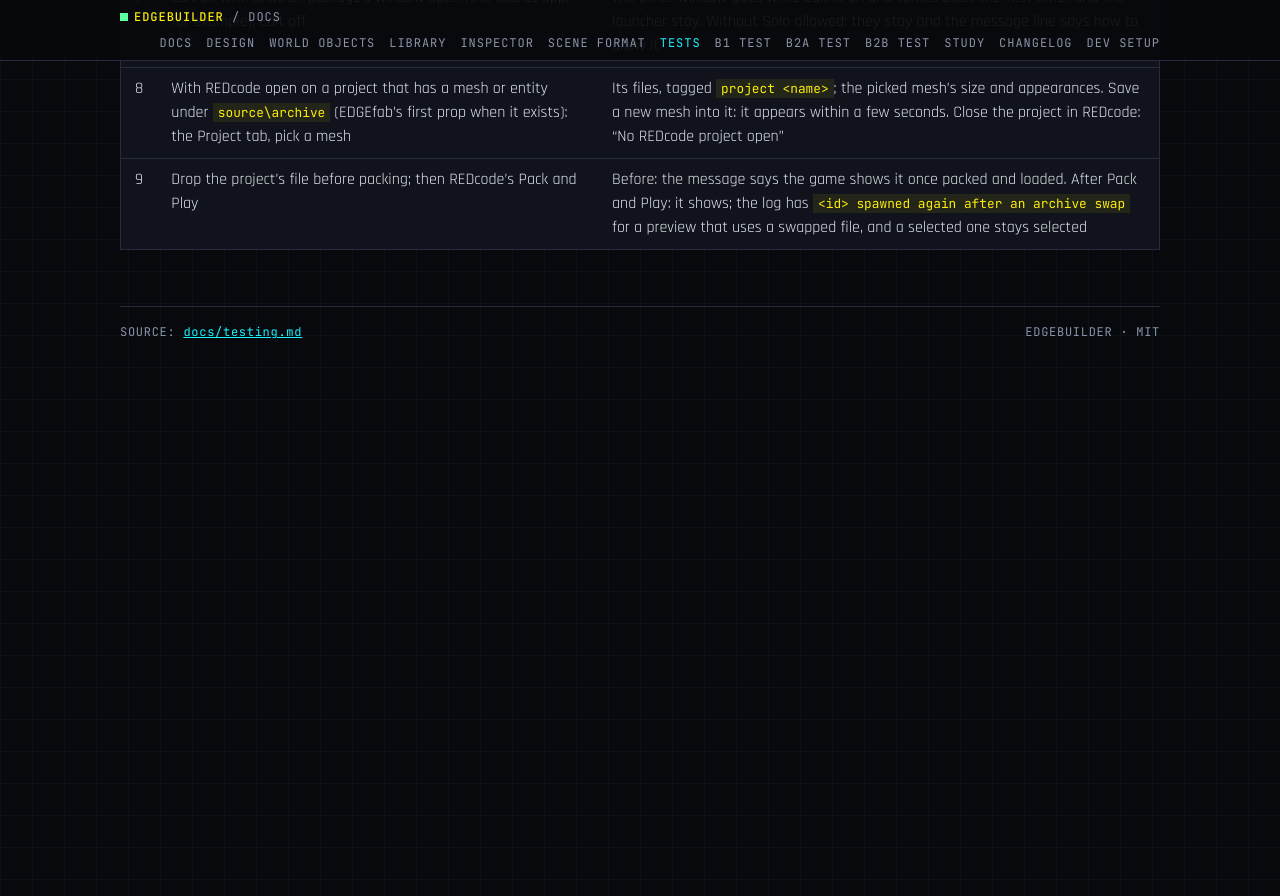
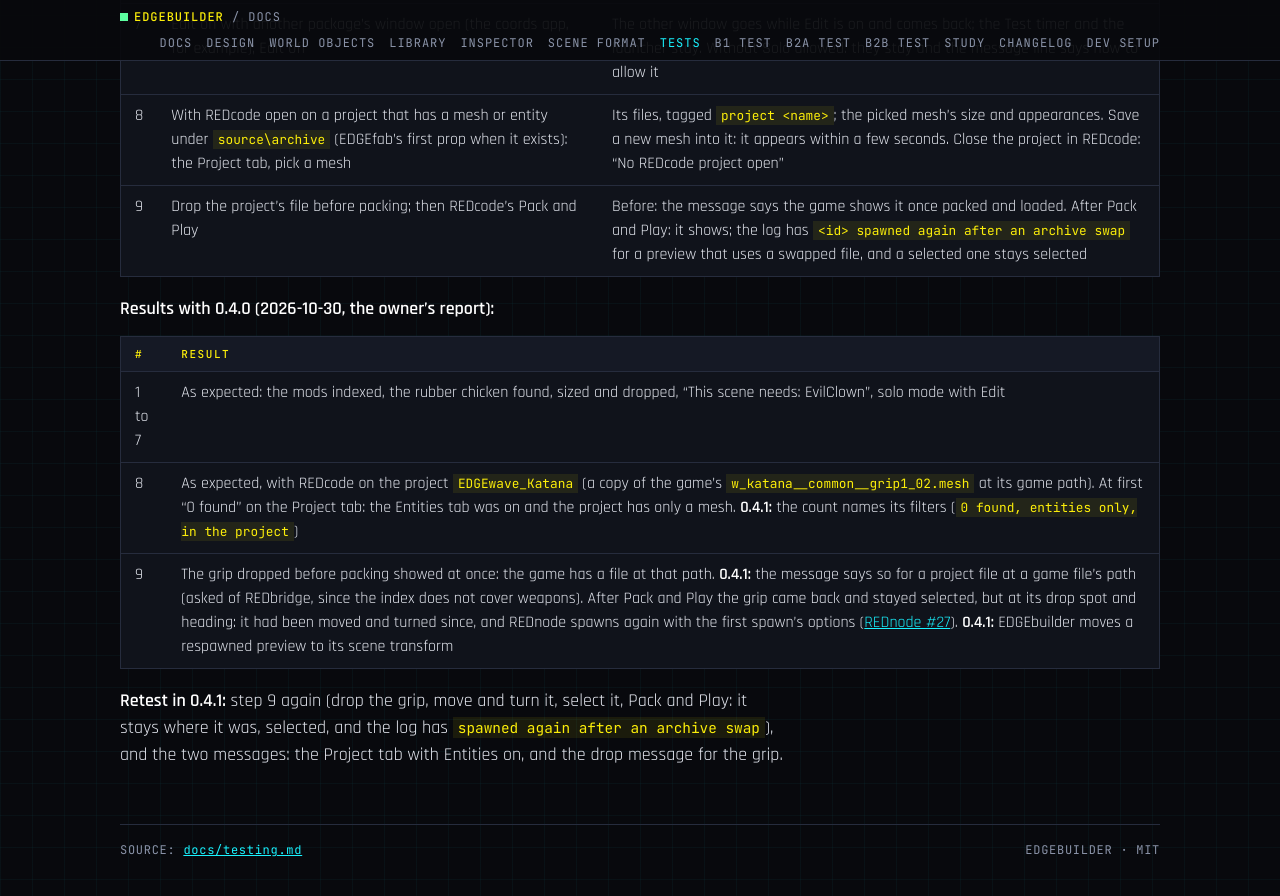
Before and after one commit to Edgemodders/EDGEbuilder, a Jekyll site: the page built from docs/testing.md, in a window 1280 px wide and 900 px high, scrolled down 11377 px. Shown: the top 896 px of the window. Built offline with Jekyll 4.4.1, drawn with Linux system fonts in a browser that asks for light colours; some of the changed text lies outside the part shown.

Commit message:
0.4.1: a preview spawned again after an archive swap goes back to its scene transform (REDnode #27); B2c test results
Co-Authored-By: Claude Opus 5.5 <noreply@anthropic.com>

```diff
--- a/docs/testing.md
+++ b/docs/testing.md
@@ -23,7 +23,7 @@ Last updated 2026-10-30.
 | [B2b retest](#b2b-retest-in-032) | In the game | B2b | 2026-10-16 (0.3.2) | Pass |
 | [0.3.4 check on game 2.5](#034-check-on-game-25) | In the game | B2b | 2026-10-29 (0.3.4) | Pass |
 | [Bake probe](#bake-probe) | In the game, no EDGEbuilder | Bake probe | 2026-10-30 (REDbridge 0.11.0) | Pass (both rounds) |
-| [B2c Mod assets](#b2c-mod-assets) | In the game | B2c | Built 2026-10-30 (0.4.0) | Waiting for the owner |
+| [B2c Mod assets](#b2c-mod-assets) | In the game | B2c | 2026-10-30 (0.4.0) | Steps 1 to 8 pass; step 9 found a fix, retest in 0.4.1 |
 
 ## Automated
 
@@ -253,7 +253,7 @@ streaming:
 
 ### B2c Mod assets
 
-**Built on 2026-10-30, waiting for the owner's test.** EDGEbuilder 0.4.0, from `npm run package`, added in EDGEdeck (it goes into the old row). REDnode 0.41.0 or later; **REDbridge with #12** (0.12.0, or the build from REDbridge's main the REDnode session deployed on 2026-10-30) for sizes and appearances; REDcode 0.10.5 or later for the Project steps. The smoke test passed with both REDbridge 0.11.0 (sizes skipped, the "needs 0.12.0" answer) and the main build (EvilClown's meshes read from its archive). Browse lists installed mods' and the open REDcode project's meshes and entities; mesh previews are now REDnode's mesh props, so steps 1 and 2 repeat the basics.
+**Run on 2026-10-30 with 0.4.0: steps 1 to 8 as expected, step 9 found a fix** (results below the steps); 0.4.1 has the fixes and waits for the retest. EDGEbuilder 0.4.0, from `npm run package`, added in EDGEdeck (it goes into the old row). REDnode 0.41.0 or later; **REDbridge with #12** (0.12.0, or the build from REDbridge's main the REDnode session deployed on 2026-10-30) for sizes and appearances; REDcode 0.10.5 or later for the Project steps. The smoke test passed with both REDbridge 0.11.0 (sizes skipped, the "needs 0.12.0" answer) and the main build (EvilClown's meshes read from its archive). Browse lists installed mods' and the open REDcode project's meshes and entities; mesh previews are now REDnode's mesh props, so steps 1 and 2 repeat the basics.
 
 | # | Check | Expected |
 |---|---|---|
@@ -266,3 +266,13 @@ streaming:
 | 7 | Edit on with another package's window open (the coords app, for example); Edit off | The other window goes while Edit is on and comes back; the Test timer and the launcher stay. Without Solo allowed: they stay and the message line says how to allow it |
 | 8 | With REDcode open on a project that has a mesh or entity under `source\archive` (EDGEfab's first prop when it exists): the Project tab, pick a mesh | Its files, tagged `project <name>`; the picked mesh's size and appearances. Save a new mesh into it: it appears within a few seconds. Close the project in REDcode: "No REDcode project open" |
 | 9 | Drop the project's file before packing; then REDcode's Pack and Play | Before: the message says the game shows it once packed and loaded. After Pack and Play: it shows; the log has `<id> spawned again after an archive swap` for a preview that uses a swapped file, and a selected one stays selected |
+
+**Results with 0.4.0 (2026-10-30, the owner's report):**
+
+| # | Result |
+|---|---|
+| 1 to 7 | As expected: the mods indexed, the rubber chicken found, sized and dropped, "This scene needs: EvilClown", solo mode with Edit |
+| 8 | As expected, with REDcode on the project `EDGEwave_Katana` (a copy of the game's `w_katana__common__grip1_02.mesh` at its game path). At first "0 found" on the Project tab: the Entities tab was on and the project has only a mesh. **0.4.1:** the count names its filters (`0 found, entities only, in the project`) |
+| 9 | The grip dropped before packing showed at once: the game has a file at that path. **0.4.1:** the message says so for a project file at a game file's path (asked of REDbridge, since the index does not cover weapons). After Pack and Play the grip came back and stayed selected, but at its drop spot and heading: it had been moved and turned since, and REDnode spawns again with the first spawn's options ([REDnode #27](https://github.com/Edgemodders/REDnode/issues/27)). **0.4.1:** EDGEbuilder moves a respawned preview to its scene transform |
+
+**Retest in 0.4.1:** step 9 again (drop the grip, move and turn it, select it, Pack and Play: it stays where it was, selected, and the log has `spawned again after an archive swap`), and the two messages: the Project tab with Entities on, and the drop message for the grip.
--- a/edgebuilder/mod.mjs
+++ b/edgebuilder/mod.mjs
@@ -1458,8 +1458,7 @@ if (typeof world.onRespawn === "function") {
     if (!o) return;
     o.entityId = after.hash;
     console.log(`${o.id} spawned again after an archive swap (${after.hash})`);
-    if (was?.selected) void select(o.id);
-    else publish();
+    void world.move(after.hash, toPoint(o.transform.position), toQuat(o.transform.rotation)).catch((err) => console.log(`${o.id} not moved back after the swap: ${err.message}`)).then(() => was?.selected ? select(o.id) : publish());
   });
 }
 if (typeof ui?.onSolo === "function") {
@@ -1468,7 +1467,7 @@ if (typeof ui?.onSolo === "function") {
     if (!on && builderOn) console.log("Solo mode ended from the launcher; Edit stays on");
   });
 }
-console.log(`EDGEbuilder ${"0.4.0"} starting; data folder ${pkg.dataDir}; ${scene.objects.length} objects in the working scene`);
+console.log(`EDGEbuilder ${"0.4.1"} starting; data folder ${pkg.dataDir}; ${scene.objects.length} objects in the working scene`);
 if (scene.loadError) {
   state.message = { text: `The scene file could not be read (${scene.loadError}). ${scene.setAside ? `It was kept as ${path5.basename(scene.setAside)}; ` : ""}starting with an empty scene.`, tone: "warn" };
   console.log(state.message.text);
--- a/edgebuilder/rednode-app.json
+++ b/edgebuilder/rednode-app.json
@@ -1,7 +1,7 @@
 {
   "id": "edgebuilder",
   "name": "EDGEbuilder",
-  "version": "0.4.0",
+  "version": "0.4.1",
   "author": "Edgemodders",
   "description": "A world builder: browse the game's assets, drop them into the live world, move, turn and scale them with a gizmo from a camera of its own, bake them into the world. B2c: also the assets of installed mods and the open REDcode project.",
   "entry": "index.html",
--- a/package.json
+++ b/package.json
@@ -1,6 +1,6 @@
 {
   "name": "edgebuilder",
-  "version": "0.4.0",
+  "version": "0.4.1",
   "private": true,
   "description": "A world builder for Cyberpunk 2077 that runs inside the game on REDnode.",
   "license": "MIT",
```
Also changed, not shown: CLAUDE.md (+1 -1 lines), docs/index.md (+2 -2 lines), src/mod.ts (+6 -2 lines), docs/changelog.md.
